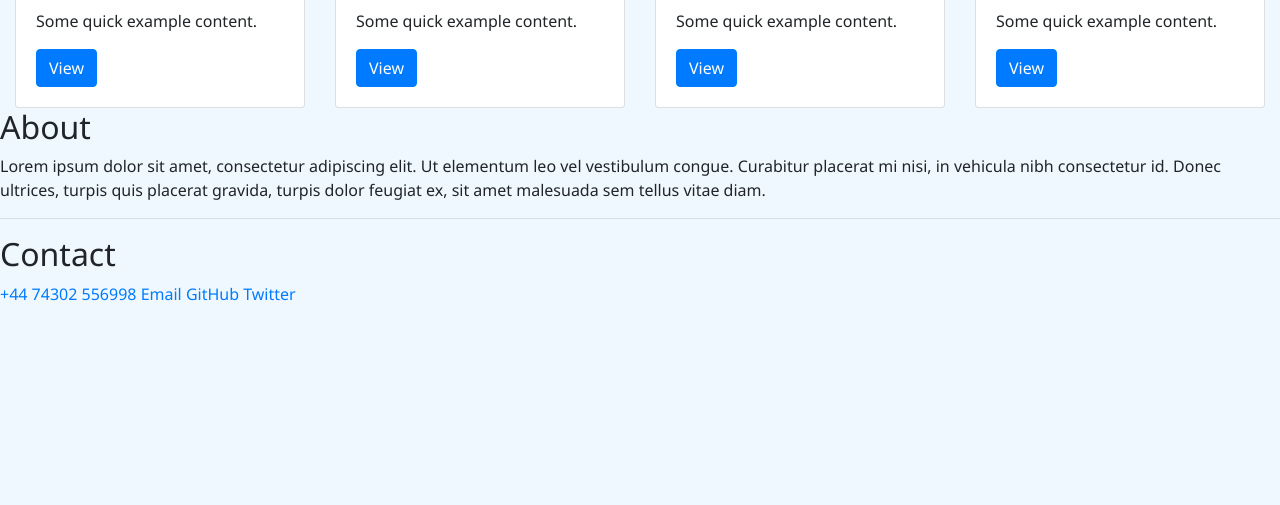
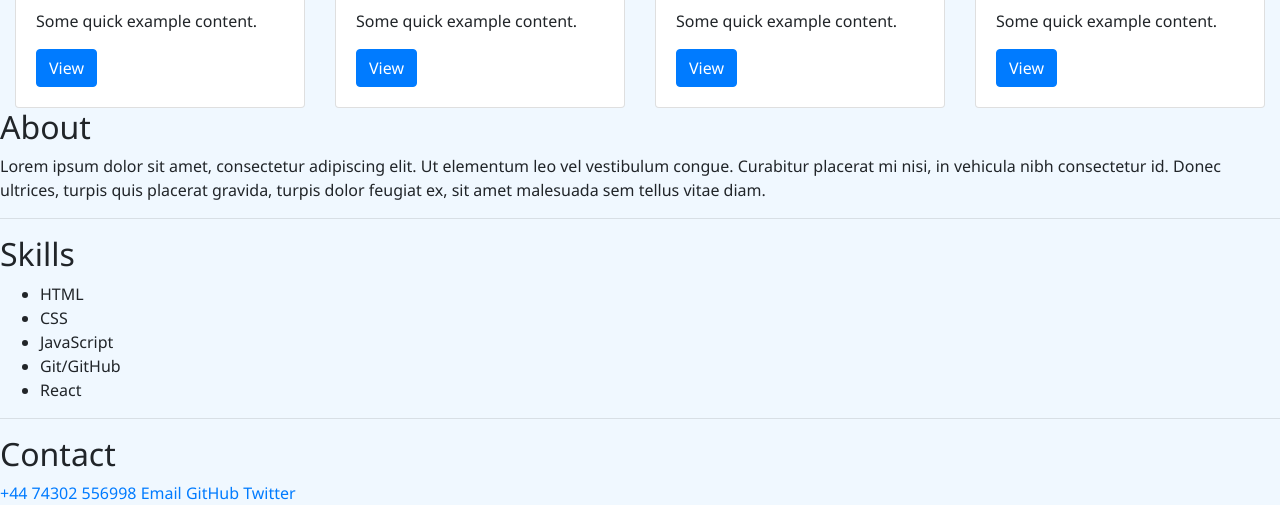
Before and after one commit to ademolaalashe/Bootstrap-Portfolio, a plain HTML site: page index.html in a window 1280 px wide. Shown: the part 1123-1628 px from the top of the page. Before the commit the page ends 1429 px from the top, so only its background shows below. Drawn offline with nearby package versions, Linux system fonts and the light colour scheme.

Commit message:
Add skills and link nav page

```diff
--- a/index.html
+++ b/index.html
@@ -19,7 +19,7 @@
 <!-- Body -->
 <body>
 
-    <section>
+    <header>
     <!-- Navigation bar -->
     <nav class="navbar navbar-expand-lg navbar-light bg-light">
         <a class="navbar-brand" href="#">Ademola Alashe</a>
@@ -32,23 +32,23 @@
             <a class="nav-link" href="#">Home <span class="sr-only">(current)</span></a>
         </li>
         <li class="nav-item">
-            <a class="nav-link" href="#">Work</a>
+            <a class="nav-link" href="#work">Work</a>
         </li>
         <li class="nav-item">
-            <a class="nav-link" href="#">Skills</a>
+            <a class="nav-link" href="#skills">Skills</a>
         </li>
         <li class="nav-item">
-            <a class="nav-link" href="#">About</a>
+            <a class="nav-link" href="#about">About</a>
         </li>
         <li class="nav-item">
-            <a class="nav-link" href="#">Contact</a>
+            <a class="nav-link" href="#contact">Contact</a>
         </li>
             </div>
         </li>
         </ul>
         </div>
         </nav>
-    </section>
+    </header>
 
 
         <!-- Hero banner -->
@@ -64,8 +64,9 @@
     </section>
 
 
-    <!-- portfolio container -->
 
+    <main class="page-wrapper">
+        <!-- Work -->
     <section class="page-section" id="work">
     <div class="container-fluid">
         <h2>Work</h2>
@@ -179,11 +180,26 @@
                 </p>
                 <hr>
             </div>
+        </section>
 
+         <!-- Skills -->
 
+         <section class="page-section" id="skills">
+            <div class="section-title">
+                <h2>Skills</h2>
+            </div>
 
+            <div class="section-content">
+                <ul>
+                    <li>HTML</li>
+                    <li>CSS</li>
+                    <li>JavaScript</li>
+                    <li>Git/GitHub</li>
+                    <li>React</li>
 
-
+                </ul>
+                <hr>
+            </div>
         </section>
 
 
@@ -202,6 +218,6 @@
 
       </section>
     </footer>
-
+</main>
 </body>
 </html>
```
